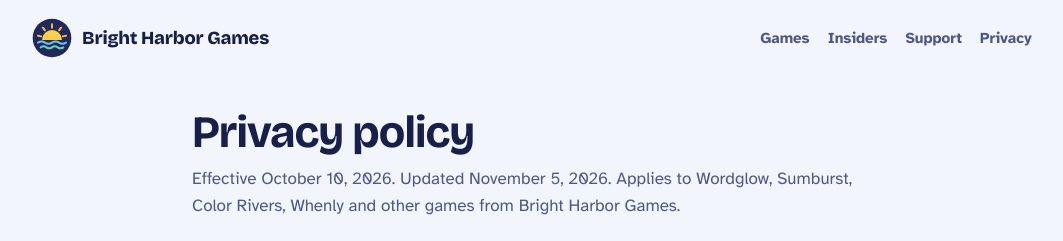
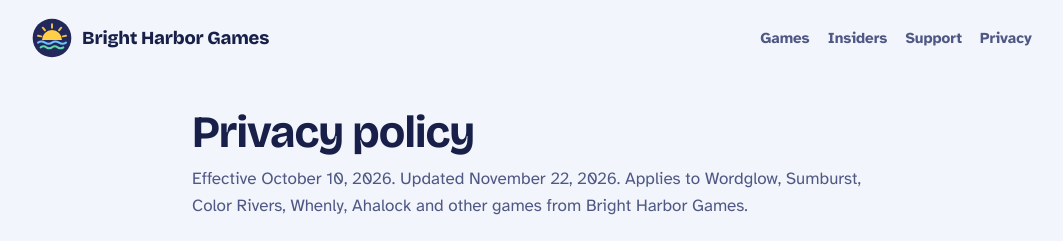
Before and after one commit to aadams0528/playbrightharbor-site, a plain HTML site: page privacy.html in a window 1280 px wide. Shown: the top 241 px of the page, without its empty margins (108-1171 px from the left). Drawn offline with nearby package versions, Linux system fonts and the light colour scheme.

Commit message:
Privacy policy and terms: name Ahalock in the list of games (#639)
Claude-Session: https://claude.ai/code/session_01MnF19sLBzFDqp7xMWAWGhe

Co-authored-by: Claude <noreply@anthropic.com>

```diff
--- a/privacy.html
+++ b/privacy.html
@@ -77,7 +77,7 @@ details p { margin: 8px 0 0; color: var(--muted); }
 </nav></header>
 <main class="wrap doc">
   <h1>Privacy policy</h1>
-  <p class="meta">Effective October 10, 2026. Updated November 5, 2026. Applies to Wordglow, Sumburst, Color Rivers, Whenly and other games from Bright Harbor Games.</p>
+  <p class="meta">Effective October 10, 2026. Updated November 22, 2026. Applies to Wordglow, Sumburst, Color Rivers, Whenly, Ahalock and other games from Bright Harbor Games.</p>
   <div class="card"><p style="margin:0"><b>The short version:</b> you can play without an account, and your game progress is saved on your device. If you choose to turn on cloud save, we keep a copy of your progress linked to your Apple or Google sign-in so it can follow you to a new phone. Our ad and analytics partners collect some device information, as described below.</p></div>
 
   <h2>Who we are</h2>
```
Also changed, not shown: terms.html (+2 -2 lines).
